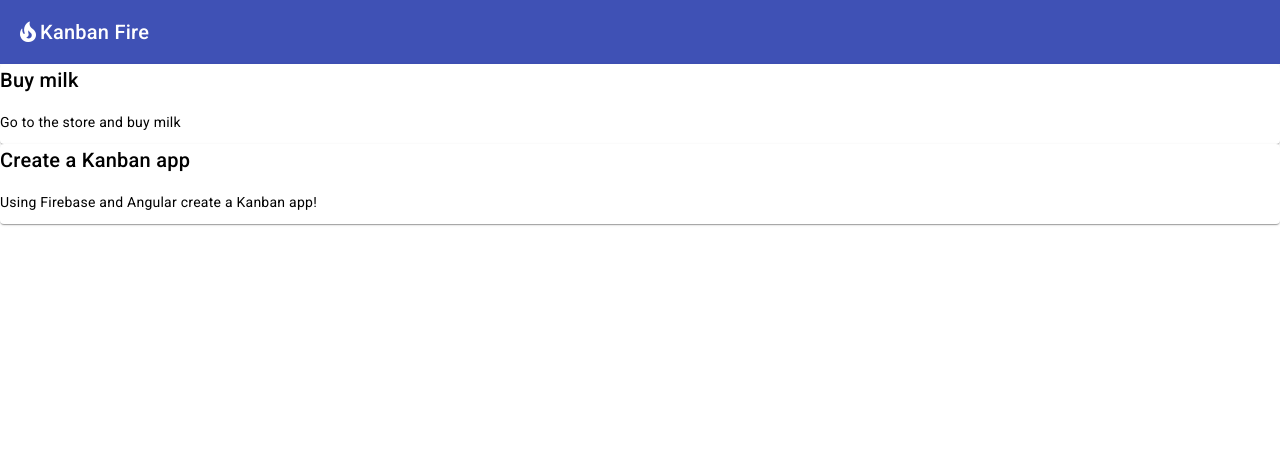
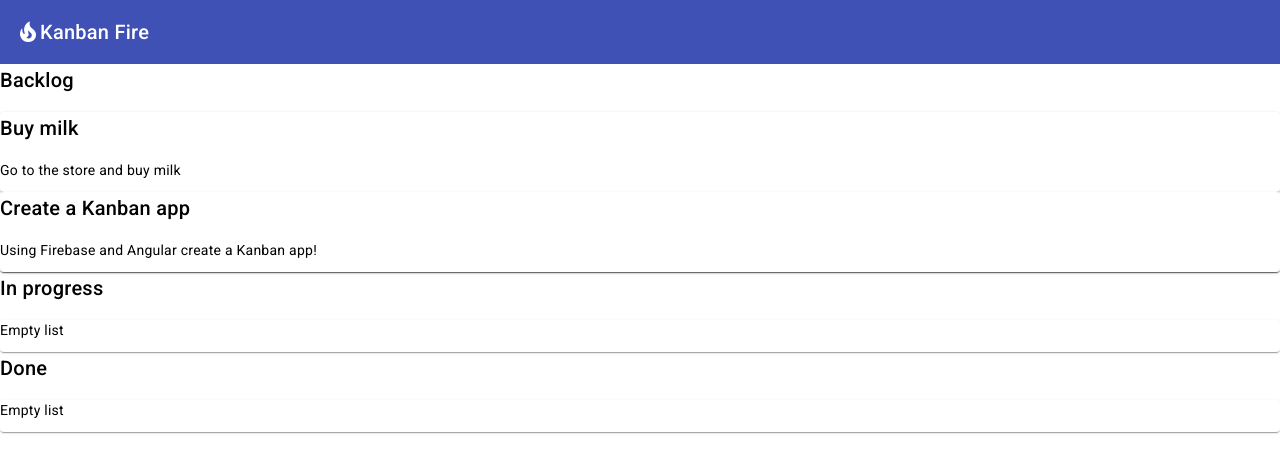
Before and after one commit to mcgheej/kanban-fire, an Angular app: page / in a window 1280 px wide. Shown: the top 472 px of the page. Built offline with nearby package versions, Linux system fonts and the light colour scheme.

Commit message:
Completed step 5 - drag & drop for tasks

```diff
--- a/src/app/app.component.html
+++ b/src/app/app.component.html
@@ -2,4 +2,72 @@
   <mat-icon>local_fire_department</mat-icon>
   <span>Kanban Fire</span>
 </mat-toolbar>
-<app-task *ngFor="let task of todo" [task]="task"></app-task>
+<div class="content-wrapper">
+  <div class="container-wrapper">
+    <div class="container">
+      <h2>Backlog</h2>
+
+      <mat-card
+        cdkDropList
+        id="todo"
+        #todoList="cdkDropList"
+        [cdkDropListData]="todo"
+        [cdkDropListConnectedTo]="[doneList, inProgressList]"
+        (cdkDropListDropped)="drop($event)"
+        class="list"
+      >
+        <p class="empty-label" *ngIf="todo.length === 0">Empty list</p>
+        <app-task
+          (edit)="editTask('todo', $event)"
+          *ngFor="let task of todo"
+          cdkDrag
+          [task]="task"
+        ></app-task>
+      </mat-card>
+    </div>
+
+    <div class="container">
+      <h2>In progress</h2>
+
+      <mat-card
+        cdkDropList
+        id="inProgress"
+        #inProgressList="cdkDropList"
+        [cdkDropListData]="inProgress"
+        [cdkDropListConnectedTo]="[todoList, doneList]"
+        (cdkDropListDropped)="drop($event)"
+        class="list"
+      >
+        <p class="empty-label" *ngIf="inProgress.length === 0">Empty list</p>
+        <app-task
+          (edit)="editTask('inProgress', $event)"
+          *ngFor="let task of inProgress"
+          cdkDrag
+          [task]="task"
+        ></app-task>
+      </mat-card>
+    </div>
+
+    <div class="container">
+      <h2>Done</h2>
+
+      <mat-card
+        cdkDropList
+        id="done"
+        #doneList="cdkDropList"
+        [cdkDropListData]="done"
+        [cdkDropListConnectedTo]="[todoList, inProgressList]"
+        (cdkDropListDropped)="drop($event)"
+        class="list"
+      >
+        <p class="empty-label" *ngIf="done.length === 0">Empty list</p>
+        <app-task
+          (edit)="editTask('done', $event)"
+          *ngFor="let task of done"
+          cdkDrag
+          [task]="task"
+        ></app-task>
+      </mat-card>
+    </div>
+  </div>
+</div>
--- a/src/app/app.component.ts
+++ b/src/app/app.component.ts
@@ -1,5 +1,11 @@
+import {
+  CdkDragDrop,
+  DragDropModule,
+  transferArrayItem,
+} from '@angular/cdk/drag-drop';
 import { CommonModule } from '@angular/common';
 import { Component } from '@angular/core';
+import { MatCardModule } from '@angular/material/card';
 import { MatIconModule } from '@angular/material/icon';
 import { MatToolbarModule } from '@angular/material/toolbar';
 import { Task } from './task/task';
@@ -8,7 +14,14 @@ import { TaskComponent } from './task/task.component';
 @Component({
   selector: 'app-root',
   standalone: true,
-  imports: [CommonModule, MatToolbarModule, MatIconModule, TaskComponent],
+  imports: [
+    CommonModule,
+    MatCardModule,
+    MatToolbarModule,
+    MatIconModule,
+    TaskComponent,
+    DragDropModule,
+  ],
   templateUrl: './app.component.html',
   styleUrl: './app.component.css',
 })
@@ -23,4 +36,24 @@ export class AppComponent {
       description: 'Using Firebase and Angular create a Kanban app!',
     },
   ];
+
+  inProgress: Task[] = [];
+  done: Task[] = [];
+
+  editTask(list: string, task: Task): void {}
+
+  drop(event: CdkDragDrop<Task[]>): void {
+    if (event.previousContainer === event.container) {
+      return;
+    }
+    if (!event.container.data || !event.previousContainer.data) {
+      return;
+    }
+    transferArrayItem(
+      event.previousContainer.data,
+      event.container.data,
+      event.previousIndex,
+      event.currentIndex
+    );
+  }
 }
```
